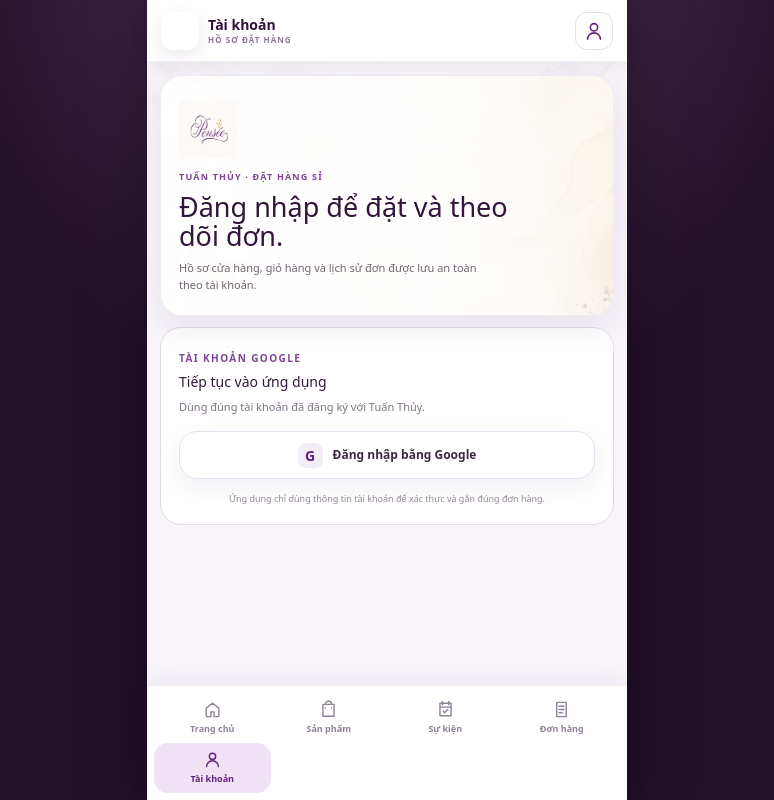
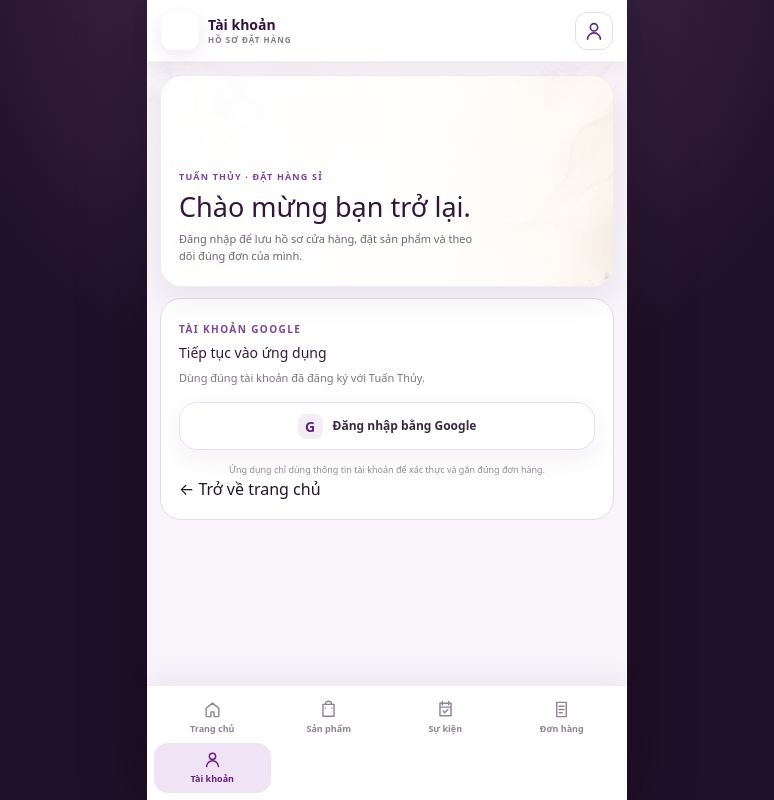
Before and after one commit to minhmannguyengdp-sketch/japan-underwear, a Next.js app: page /dang-nhap in a window 1280 px wide. Shown: the whole page, without its empty margins (253-1027 px from the left). Built offline with nearby package versions, Linux system fonts and the light colour scheme; no server answers.

Commit message:
style(ui): align customer sign-in with Pensee fashion system

```diff
--- a/app/dang-nhap/page.tsx
+++ b/app/dang-nhap/page.tsx
@@ -1,3 +1,4 @@
+import Link from "next/link";
 import { redirect } from "next/navigation";
 
 import { auth, signIn } from "@/auth";
@@ -29,10 +30,10 @@
     <main className="customer-signin-page">
       <section className="signin-brand-panel">
         <div className="signin-brand-panel__art" aria-hidden="true" />
-        <img src="/brand/pensee-logo.png" alt="Pensee" />
+        <img src="/brand/pensee-logo-transparent.svg" alt="Pensee" />
         <span>Tuấn Thủy · Đặt hàng sỉ</span>
-        <h1>Đăng nhập để đặt và theo dõi đơn.</h1>
-        <p>Hồ sơ cửa hàng, giỏ hàng và lịch sử đơn được lưu an toàn theo tài khoản.</p>
+        <h1>Chào mừng bạn trở lại.</h1>
+        <p>Đăng nhập để lưu hồ sơ cửa hàng, đặt sản phẩm và theo dõi đúng đơn của mình.</p>
       </section>
 
       <section className="signin-card">
@@ -53,11 +54,12 @@
           }}
         >
           <button type="submit" className="signin-google-button">
-            <span>G</span>
+            <span aria-hidden="true">G</span>
             Đăng nhập bằng Google
           </button>
         </form>
         <small>Ứng dụng chỉ dùng thông tin tài khoản để xác thực và gắn đúng đơn hàng.</small>
+        <Link href="/" className="signin-back-link">← Trở về trang chủ</Link>
       </section>
     </main>
   );
```
